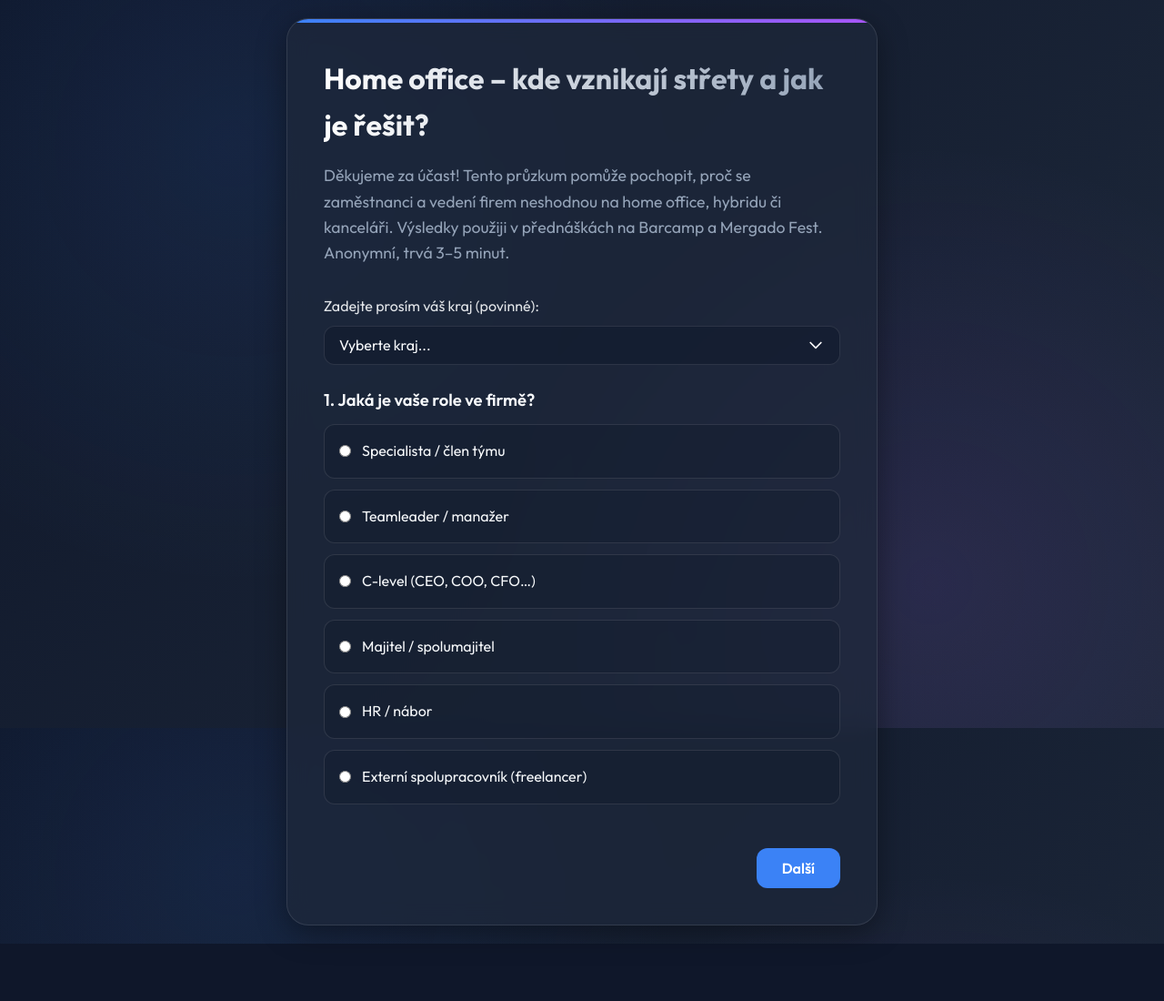
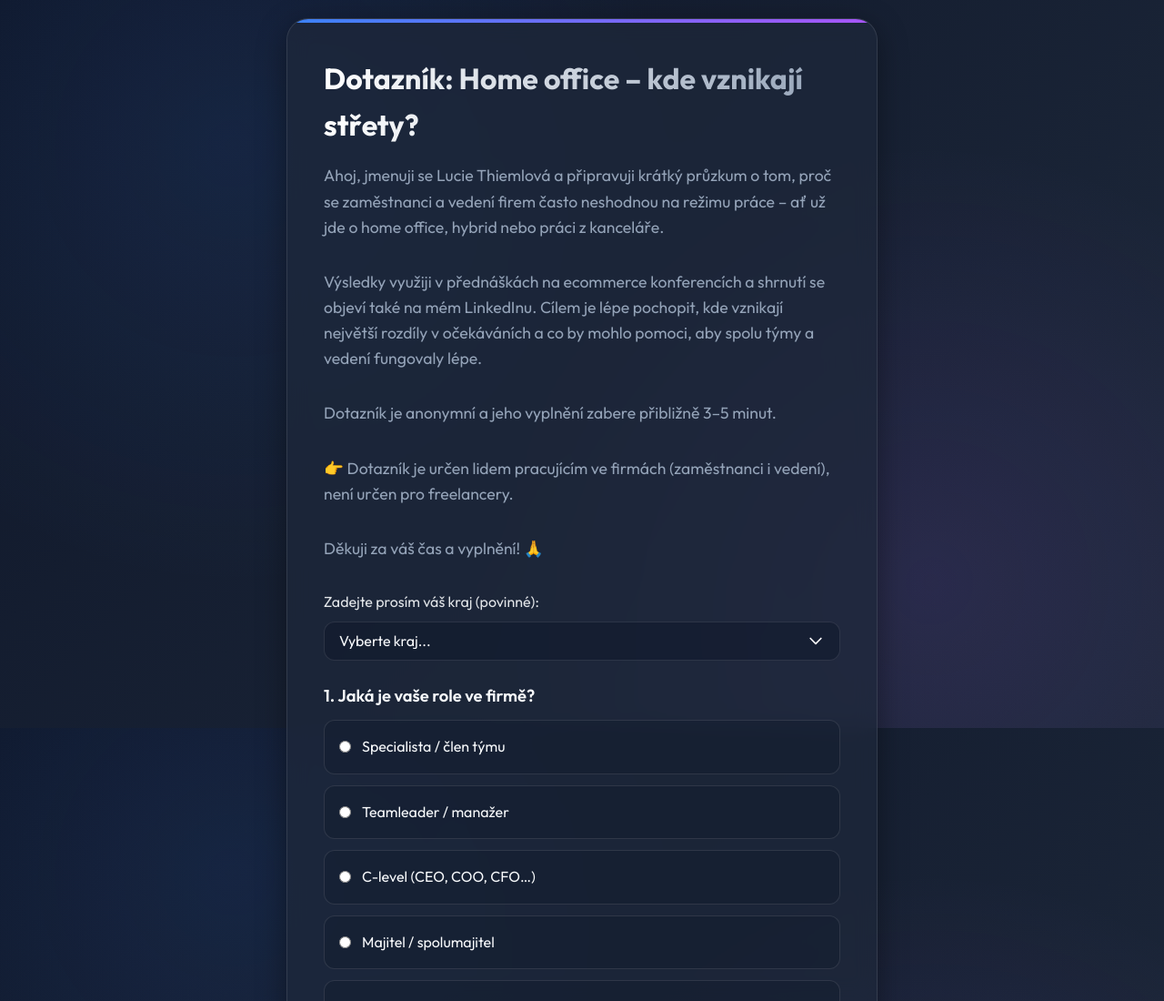
Before and after one commit to luciethiemlova-sys/Home-office_dotaznik, a website: page index.html in a window 1280 px wide. Shown: the top 1100 px of the page at 91% size. Before the commit the page ends 1037 px from the top, so only its background shows below. Drawn offline with Linux system fonts and the light colour scheme.

Commit message:
Uvod: novy text dotazniku – Lucie Thiemlova, ecommerce konference, LinkedIn, upozorneni pro freelancery

```diff
--- a/index.html
+++ b/index.html
@@ -4,7 +4,7 @@
 <head>
     <meta charset="UTF-8">
     <meta name="viewport" content="width=device-width, initial-scale=1.0">
-    <title>Dotazník: Home office - kde vznikají střety a jak je řešit?</title>
+    <title>Dotazník: Home office – kde vznikají střety?</title>
     <link rel="stylesheet" href="style.css">
 </head>
 
@@ -13,10 +13,12 @@
         <form id="survey-form">
             <!-- Step 1: Intro & Demographics -->
             <div class="step active" data-step="1">
-                <h1>Home office – kde vznikají střety a jak je řešit?</h1>
-                <p class="intro-text">Děkujeme za účast! Tento průzkum pomůže pochopit, proč se zaměstnanci a vedení
-                    firem neshodnou na home office, hybridu či kanceláři. Výsledky použiji v přednáškách na Barcamp a
-                    Mergado Fest. Anonymní, trvá 3–5 minut.</p>
+                <h1>Dotazník: Home office – kde vznikají střety?</h1>
+                <p class="intro-text">Ahoj, jmenuji se Lucie Thiemlová a připravuji krátký průzkum o tom, proč se zaměstnanci a vedení firem často neshodnou na režimu práce – ať už jde o home office, hybrid nebo práci z kanceláře.</p>
+                <p class="intro-text">Výsledky využiji v přednáškách na ecommerce konferencích a shrnutí se objeví také na mém LinkedInu. Cílem je lépe pochopit, kde vznikají největší rozdíly v očekáváních a co by mohlo pomoci, aby spolu týmy a vedení fungovaly lépe.</p>
+                <p class="intro-text">Dotazník je anonymní a jeho vyplnění zabere přibližně 3–5 minut.</p>
+                <p class="intro-text">👉 Dotazník je určen lidem pracujícím ve firmách (zaměstnanci i vedení), není určen pro freelancery.</p>
+                <p class="intro-text">Děkuji za váš čas a vyplnění! 🙏</p>
 
                 <div class="form-group" style="margin-top: 20px;">
                     <label for="kraj" style="display: block; margin-bottom: 8px; font-weight: 500; opacity: 0.9;">Zadejte prosím váš kraj (povinné):</label>
```
